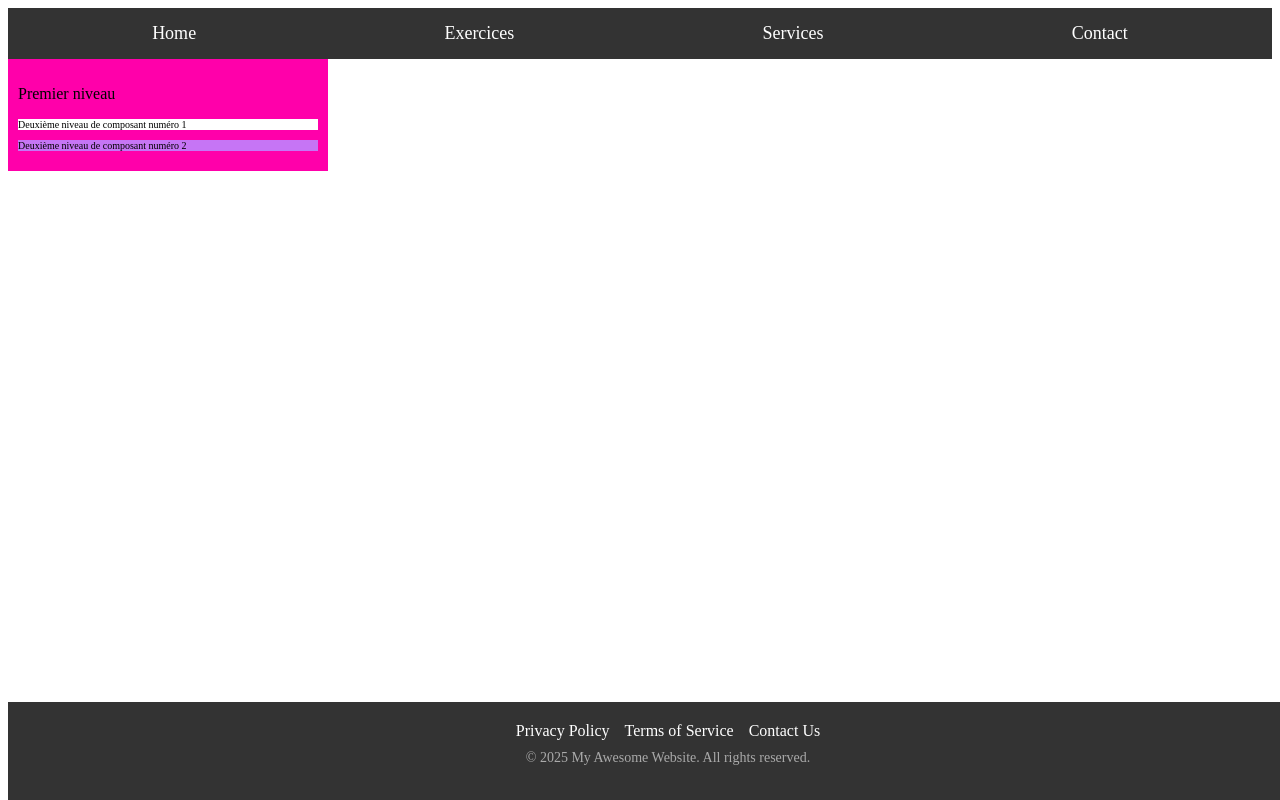
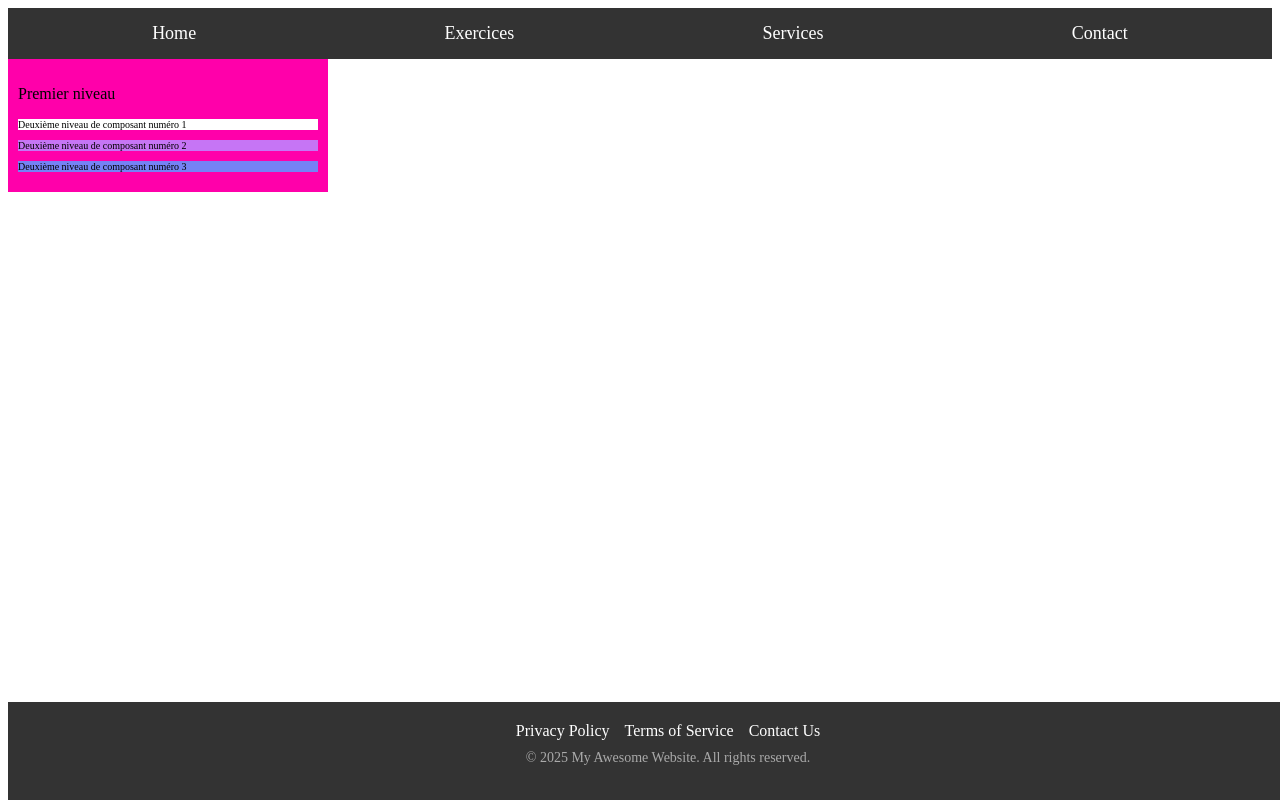
Before and after one commit to ApollineSetan/AngularApp, an Angular app: page /exercice1 in a window 1280 px wide. Built offline with nearby package versions, Linux system fonts and the light colour scheme.

Commit message:
firstexo2

```diff
--- a/src/app/exercice1/exercice1.component.html
+++ b/src/app/exercice1/exercice1.component.html
@@ -2,4 +2,5 @@
     <p>Premier niveau</p>
     <app-exo1details></app-exo1details>
     <app-exo1details2></app-exo1details2>
+    <app-exo1details3></app-exo1details3>
 </section>
--- a/src/app/exercice1/exercice1.component.ts
+++ b/src/app/exercice1/exercice1.component.ts
@@ -1,10 +1,11 @@
 import { Component } from '@angular/core';
 import { Exo1detailsComponent } from './exo1details/exo1details.component';
 import { Exo1details2Component } from './exo1details2/exo1details2.component';
+import { Exo1details3Component } from './exo1details3/exo1details3.component';
 
 @Component({
   selector: 'app-exercice1',
-  imports: [Exo1detailsComponent, Exo1details2Component],
+  imports: [Exo1detailsComponent, Exo1details2Component, Exo1details3Component],
   templateUrl: './exercice1.component.html',
   styleUrl: './exercice1.component.css'
 })
--- /dev/null
+++ b/src/app/exercice1/exo1details3/exo1details3.component.css
@@ -0,0 +1,4 @@
+p {
+    background-color: rgb(117, 130, 245);
+    font-size: 10px;
+}
--- /dev/null
+++ b/src/app/exercice1/exo1details3/exo1details3.component.html
@@ -0,0 +1 @@
+<p>Deuxième niveau de composant numéro 3</p>
```
Also changed, not shown: src/app/exercice1/exo1details3/exo1details3.component.ts (added, +11 -0 lines), 1 other file (tests, documents, lock files or other folders).
